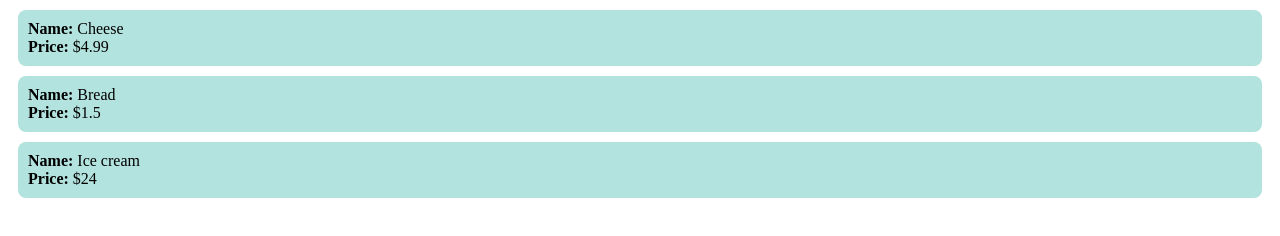
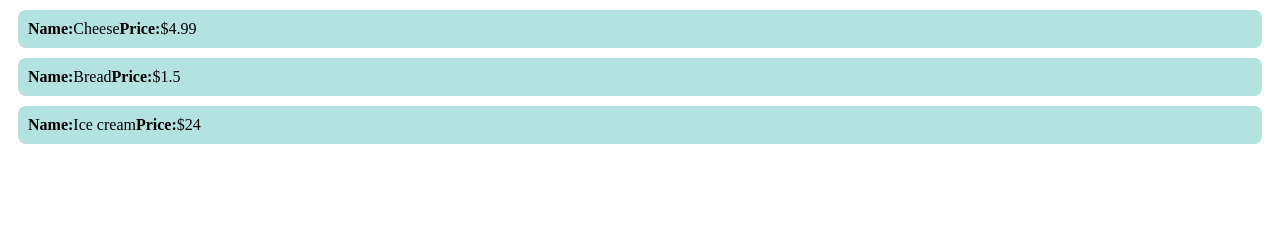
Before and after one commit to lrodriguez911/react-shopping-list-example-76f48h, a React app: page / in a window 1280 px wide. Built offline with nearby package versions, Linux system fonts and the light colour scheme.

Commit message:
3 files modified

```diff
--- a/index.html
+++ b/index.html
@@ -1 +1 @@
-<div id="root"></div>
+<div id="root">>Hola</div>
--- a/index.js
+++ b/index.js
@@ -4,8 +4,8 @@ import './style.css';
 
 function Item(props) {
   return <div className="item">
-  <b>Name:</b> {props.name} <br />
-  <b>Price:</b> ${props.price}
+  <b>Name: </b> {props.name} <br />
+  <b>Price: </b> ${props.price}
   </div>;
 }
 
--- a/style.css
+++ b/style.css
@@ -3,6 +3,7 @@ h1, p {
 }
 .item {
   background-color:#b3e3de;
+  display: flex;
   margin:10px;
   padding:10px;
   border-radius:8px;
```
